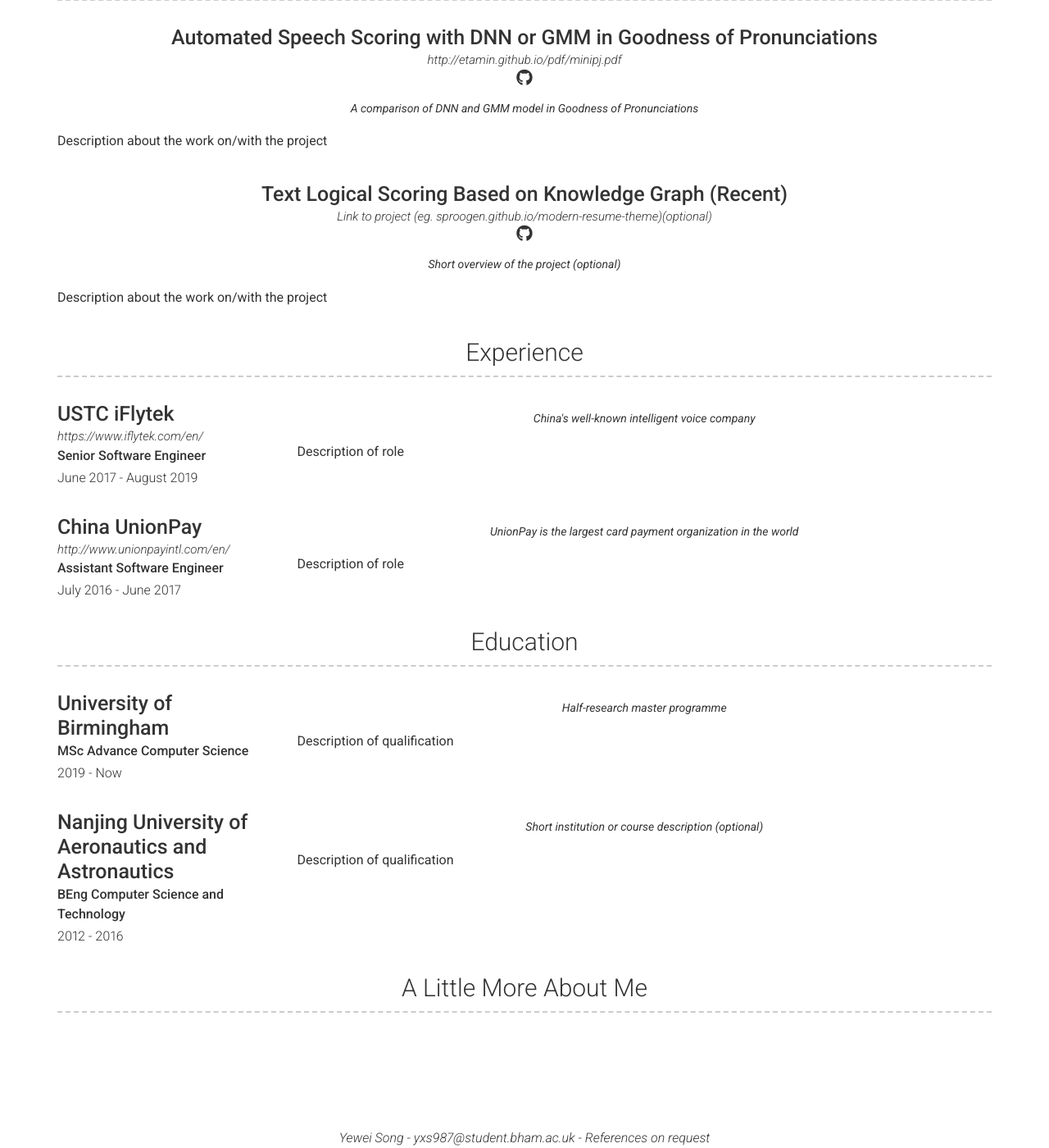
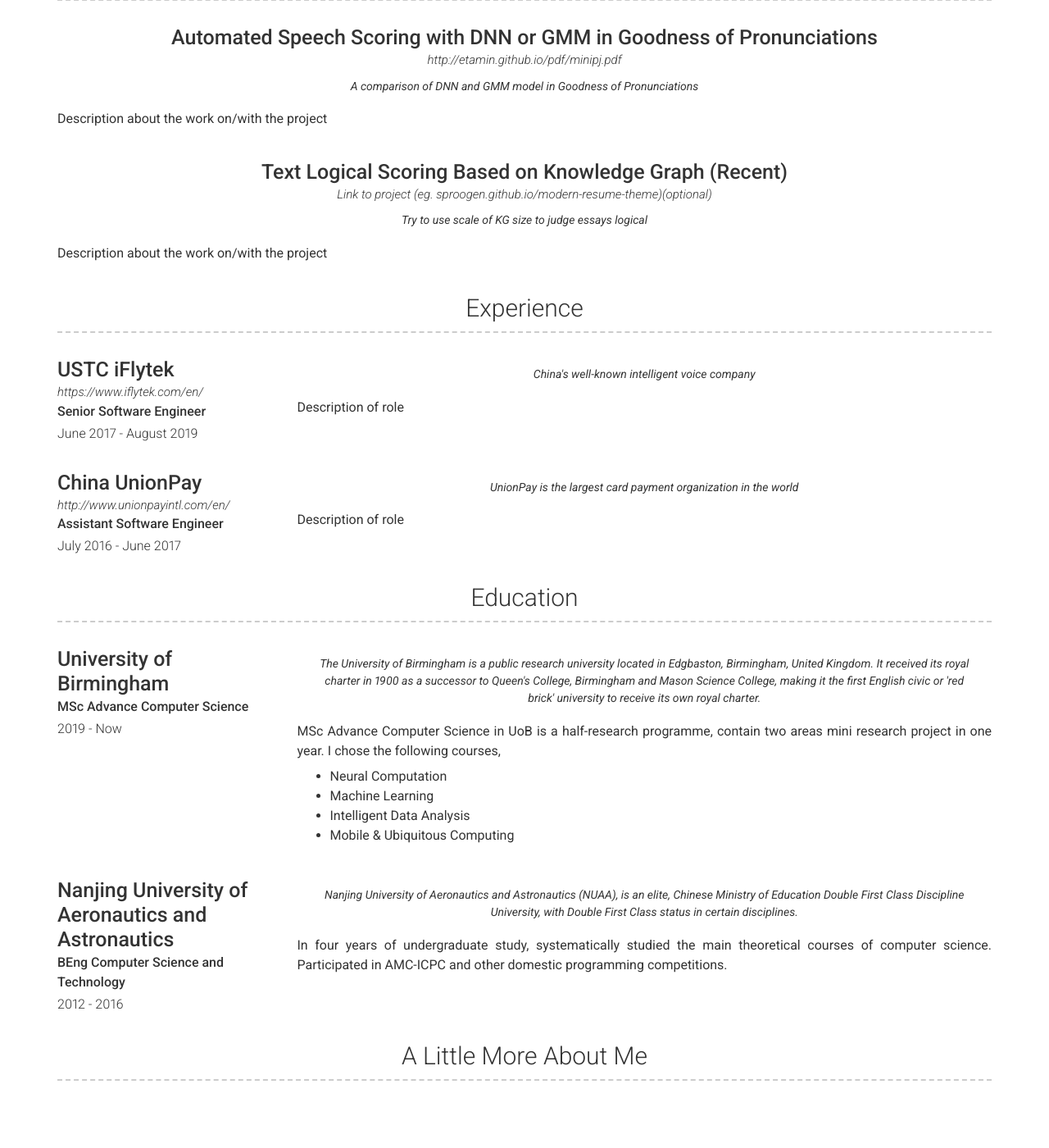
Before and after one commit to Etamin/Etamin.github.io, a Jekyll site: the page built from index.md, in a window 1280 px wide and 1400 px high, scrolled down 599 px. Shown: the whole window at 82% size. Built offline with Jekyll 4.4.1, drawn with Linux system fonts in a browser that asks for light colours; nearby versions of some CDN libraries.

Commit message:
info submit

```diff
--- a/_data/education.yml
+++ b/_data/education.yml
@@ -4,14 +4,18 @@
   dates: 2019 - Now
   qualification: MSc Advance Computer Science
   quote: >
-    Half-research master programme
+    The University of Birmingham is a public research university located in Edgbaston, Birmingham, United Kingdom. It received its royal charter in 1900 as a successor to Queen's College, Birmingham and Mason Science College, making it the first English civic or 'red brick' university to receive its own royal charter.
   description: | # this will include new lines to allow paragraphs
-    Description of qualification
+    MSc Advance Computer Science in UoB is a half-research programme, contain two areas mini research project in one year. I chose the following courses,
+    - Neural Computation
+    - Machine Learning
+    - Intelligent Data Analysis
+    - Mobile & Ubiquitous Computing
 - layout: left
   name: Nanjing University of Aeronautics and Astronautics
   dates: 2012 - 2016
   qualification: BEng Computer Science and Technology
   quote: >
-    Short institution or course description (optional)
+    Nanjing University of Aeronautics and Astronautics (NUAA), is an elite, Chinese Ministry of Education Double First Class Discipline University, with Double First Class status in certain disciplines.
   description: | # this will include new lines to allow paragraphs
-    Description of qualification
+    In four years of undergraduate study, systematically studied the main theoretical courses of computer science. Participated in AMC-ICPC and other domestic programming competitions.
--- a/_data/projects.yml
+++ b/_data/projects.yml
@@ -2,7 +2,6 @@
 - layout: top-middle
   name: Automated Speech Scoring with DNN or GMM in Goodness of Pronunciations
   link: http://etamin.github.io/pdf/minipj.pdf
-  github: Github page for project (eg. sproogen/modern-resume-theme)(optional)
   quote: >
     A comparison of DNN and GMM model in Goodness of Pronunciations
   description: | # this will include new lines to allow paragraphs
@@ -11,8 +10,7 @@
 - layout: top-middle
   name: Text Logical Scoring Based on Knowledge Graph (Recent)
   link: Link to project (eg. sproogen.github.io/modern-resume-theme)(optional)
-  github: Github page for project (eg. sproogen/modern-resume-theme)(optional)
   quote: >
-    Short overview of the project (optional)
+    Try to use scale of KG size to judge essays logical
   description: | # this will include new lines to allow paragraphs
     Description about the work on/with the project
```
